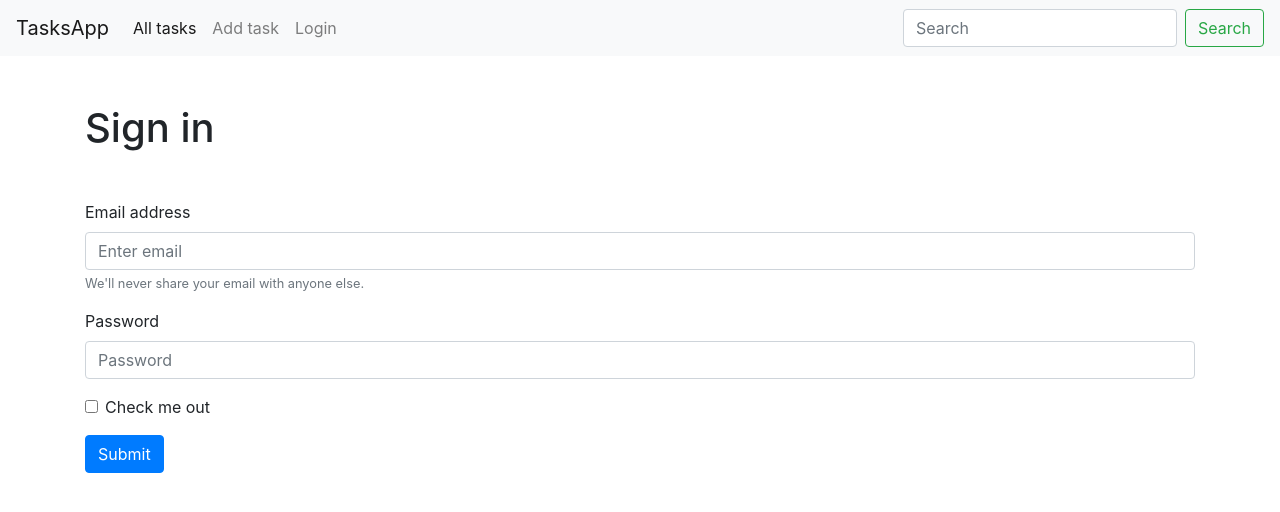
After one commit to flamedeluxe/mvc, a PHP site: page /login in a window 1280 px wide. The commit adds this page. Shown: the top 512 px of the page. Run offline with PHP 8.4, Linux system fonts and the light colour scheme.

Commit message:
added AuthController

```diff
--- /dev/null
+++ b/controllers/AuthController.php
@@ -0,0 +1,28 @@
+<?php
+
+
+namespace app\controllers;
+
+
+use app\core\Controller;
+use app\core\Request;
+
+class AuthController extends Controller
+{
+    public function register(Request $request)
+    {
+        if($request->isPost()) {
+
+        }
+        return $this->render('register');
+    }
+
+    public function login(Request $request)
+    {
+        if($request->isPost()) {
+
+        }
+        return $this->render('login');
+    }
+
+}
--- a/controllers/SiteController.php
+++ b/controllers/SiteController.php
@@ -6,6 +6,7 @@ namespace app\controllers;
 
 use app\core\App;
 use app\core\Controller;
+use app\core\Request;
 
 class SiteController extends Controller
 {
@@ -17,9 +18,9 @@ class SiteController extends Controller
         return $this->render('index', $params);
     }
 
-    public function handleTask()
+    public function handleTask(Request $request)
     {
-
+        $body = $request->getBody();
     }
 
     public function showTask()
--- a/core/Request.php
+++ b/core/Request.php
@@ -22,23 +22,35 @@ class Request
         return substr($path, 0, $position);
     }
 
-    public function getMethod()
+    public function method()
     {
         return strtolower($_SERVER['REQUEST_METHOD']);
+    }
+
+    public function isGet()
+    {
+        return $this->method() === 'get';
+    }
+
+    public function isPost()
+    {
+        return $this->method() === 'post';
     }
 
     public function getBody()
     {
         $body = [];
-        if($this->getMethod() === 'get') {
+        if($this->method() === 'get') {
             foreach ($_GET as $key => $value) {
                 $body[$key] = filter_input(INPUT_GET, $key, FILTER_SANITIZE_SPECIAL_CHARS);
             }
         }
-        if($this->getMethod() === 'post') {
-            foreach ($_GET as $key => $value) {
+        if($this->method() === 'post') {
+            foreach ($_POST as $key => $value) {
                 $body[$key] = filter_input(INPUT_POST, $key, FILTER_SANITIZE_SPECIAL_CHARS);
             }
         }
+
+        return $body;
     }
 }
--- a/core/Router.php
+++ b/core/Router.php
@@ -29,7 +29,7 @@ class Router
     public function resolve()
     {
         $path = $this->request->getPath();
-        $method = $this->request->getMethod();
+        $method = $this->request->method();
         $callback = $this->routes[$method][$path] ?? false;
         if ($callback === false) {
             $this->response->setStatusCode(404);
@@ -42,7 +42,7 @@ class Router
             $callback[0] = new $callback[0]();
         }
 
-        return call_user_func($callback);
+        return call_user_func($callback, $this->request);
     }
 
     /**
--- a/public/index.php
+++ b/public/index.php
@@ -2,6 +2,7 @@
 
 require_once __DIR__ . '/../vendor/autoload.php';
 
+use app\controllers\AuthController;
 use app\controllers\SiteController;
 use app\core\App;
 
@@ -11,4 +12,9 @@ $app->router->get('/', [SiteController::class, 'index']);
 $app->router->get('/task', [SiteController::class, 'showTask']);
 $app->router->post('/task', [SiteController::class, 'handleTask']);
 
+$app->router->get('/register', [AuthController::class, 'register']);
+$app->router->post('/register', [AuthController::class, 'register']);
+$app->router->get('/login', [AuthController::class, 'login']);
+$app->router->post('/login', [AuthController::class, 'login']);
+
 $app->run();
--- a/views/layouts/base.php
+++ b/views/layouts/base.php
@@ -26,7 +26,7 @@
                 <a class="nav-link" href="task">Add task</a>
             </li>
             <li class="nav-item">
-                <a class="nav-link" href="#">Login</a>
+                <a class="nav-link" href="login">Login</a>
             </li>
         </ul>
         <form class="form-inline my-2 my-lg-0">
--- /dev/null
+++ b/views/login.php
@@ -0,0 +1,18 @@
+<h1 class="mb-5">Sign in</h1>
+
+<form method="post" action="">
+    <div class="form-group">
+        <label for="exampleInputEmail1">Email address</label>
+        <input type="email" class="form-control" id="exampleInputEmail1" aria-describedby="emailHelp" placeholder="Enter email">
+        <small id="emailHelp" class="form-text text-muted">We'll never share your email with anyone else.</small>
+    </div>
+    <div class="form-group">
+        <label for="exampleInputPassword1">Password</label>
+        <input type="password" class="form-control" id="exampleInputPassword1" placeholder="Password">
+    </div>
+    <div class="form-group form-check">
+        <input type="checkbox" class="form-check-input" id="exampleCheck1">
+        <label class="form-check-label" for="exampleCheck1">Check me out</label>
+    </div>
+    <button type="submit" class="btn btn-primary">Submit</button>
+</form>
--- a/views/task.php
+++ b/views/task.php
@@ -2,14 +2,14 @@
 <form method="post" action="">
     <div class="form-group">
         <label for="exampleInputEmail">Email address</label>
-        <input type="email" class="form-control" id="exampleInputEmail" aria-describedby="emailHelp" placeholder="Enter email">
+        <input type="email" name="email" class="form-control" id="exampleInputEmail" aria-describedby="emailHelp" placeholder="Enter email">
     </div>
     <div class="form-group">
         <label for="exampleInputText">Text</label>
-        <textarea type="text" class="form-control" rows="6" id="exampleInputText" placeholder="Text of task"></textarea>
+        <textarea type="text" name="text" class="form-control" rows="6" id="exampleInputText" placeholder="Text of task"></textarea>
     </div>
     <div class="form-check">
-        <input type="checkbox" class="form-check-input" id="exampleCheck1">
+        <input type="checkbox" name="done" value="1" class="form-check-input" id="exampleCheck1">
         <label class="form-check-label" for="exampleCheck1">Done?</label>
     </div>
     <button type="submit" class="btn btn-primary mt-4">Create</button>
```
Also changed, not shown: views/register.php (added, +18 -0 lines).
